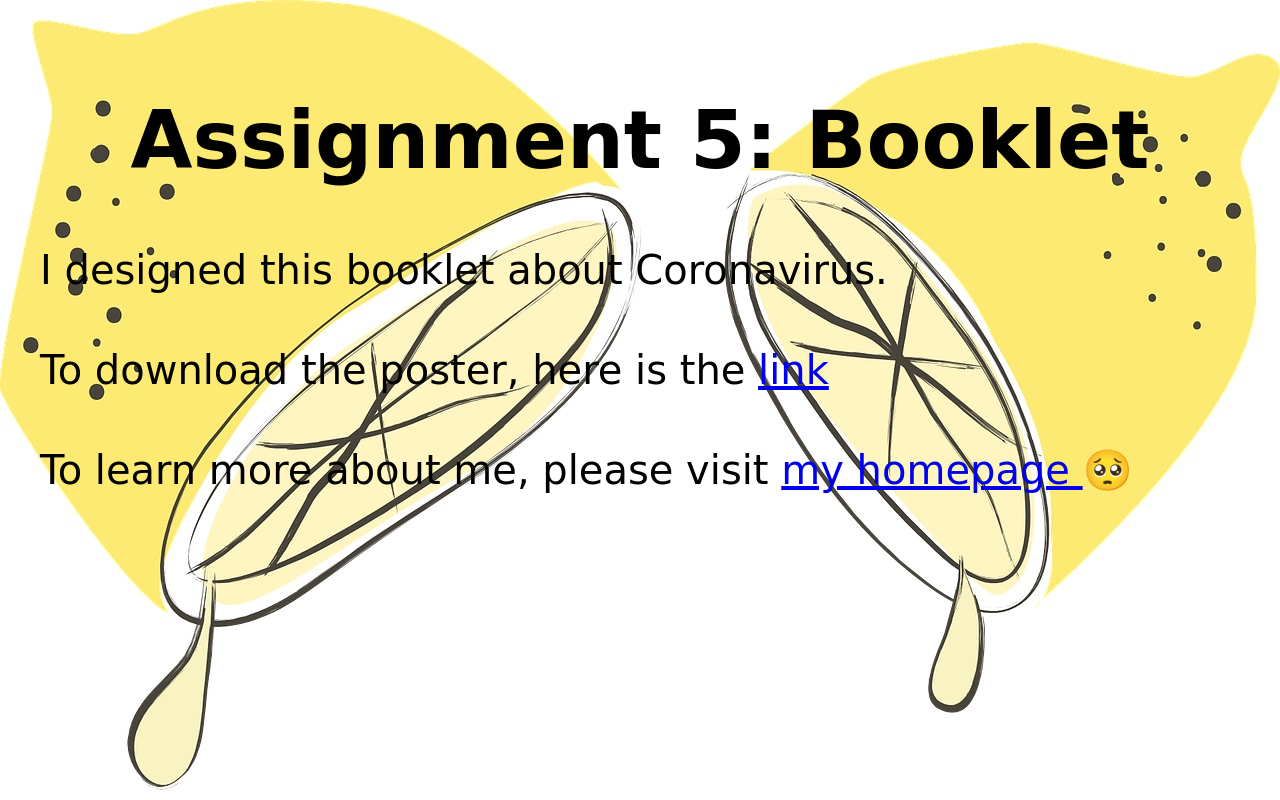
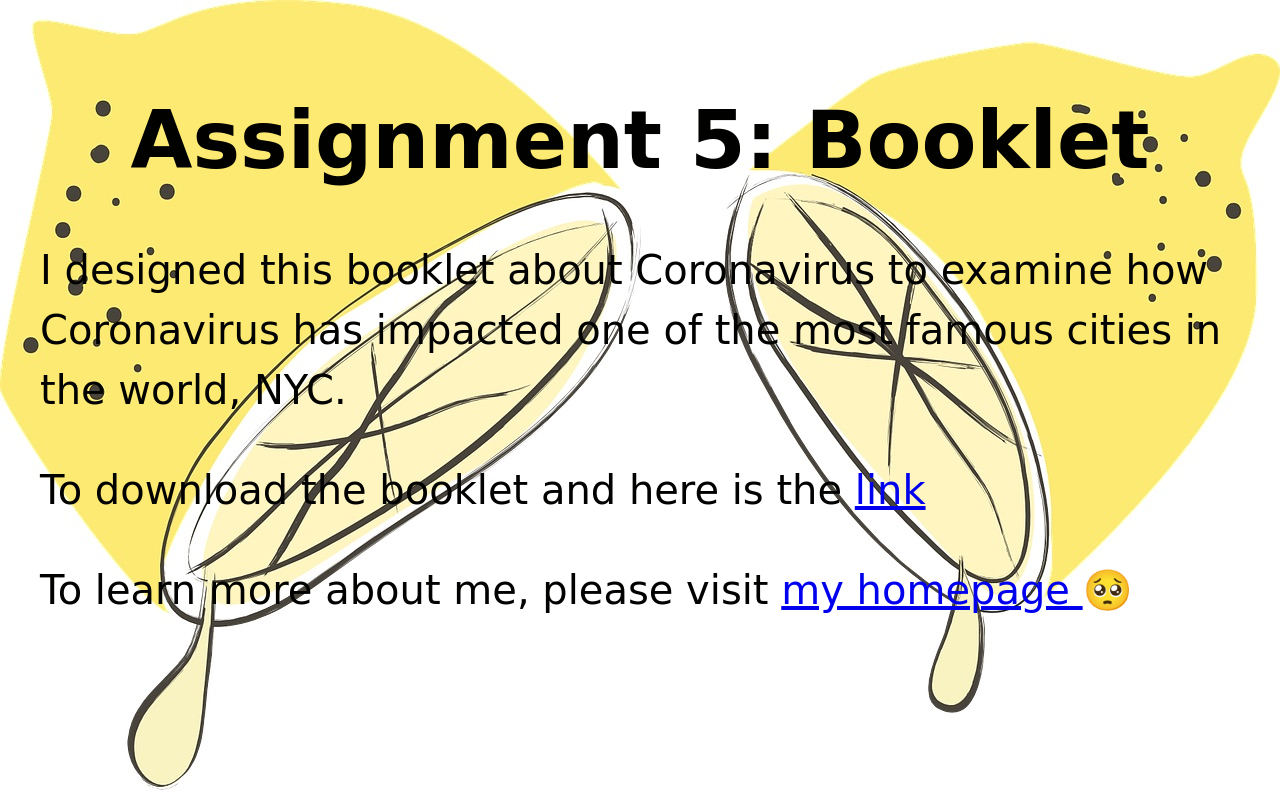
Before and after one commit to Lemonade112/jdtoolkit-homepage, a plain HTML site: page subpage5.html in a window 1280 px wide. Shown: the top 800 px of the page. Drawn offline with Linux system fonts and the light colour scheme.

Commit message:
Update subpage5.html

```diff
--- a/subpage5.html
+++ b/subpage5.html
@@ -15,9 +15,9 @@
 
 
 
-		<p> I designed this booklet about Coronavirus. </p>
+		<p> I designed this booklet about Coronavirus to examine how Coronavirus has impacted one of the most famous cities in the world, NYC. </p>
 
-		<p> To download the poster, here is the <a href="covid19.pdf">link </a></p>
+		<p> To download the booklet and here is the <a href="covid19.pdf">link </a></p>
 
 
 		<p> To learn more about me, please visit <a href="index.html"> my homepage </a>🥺</p>
```
